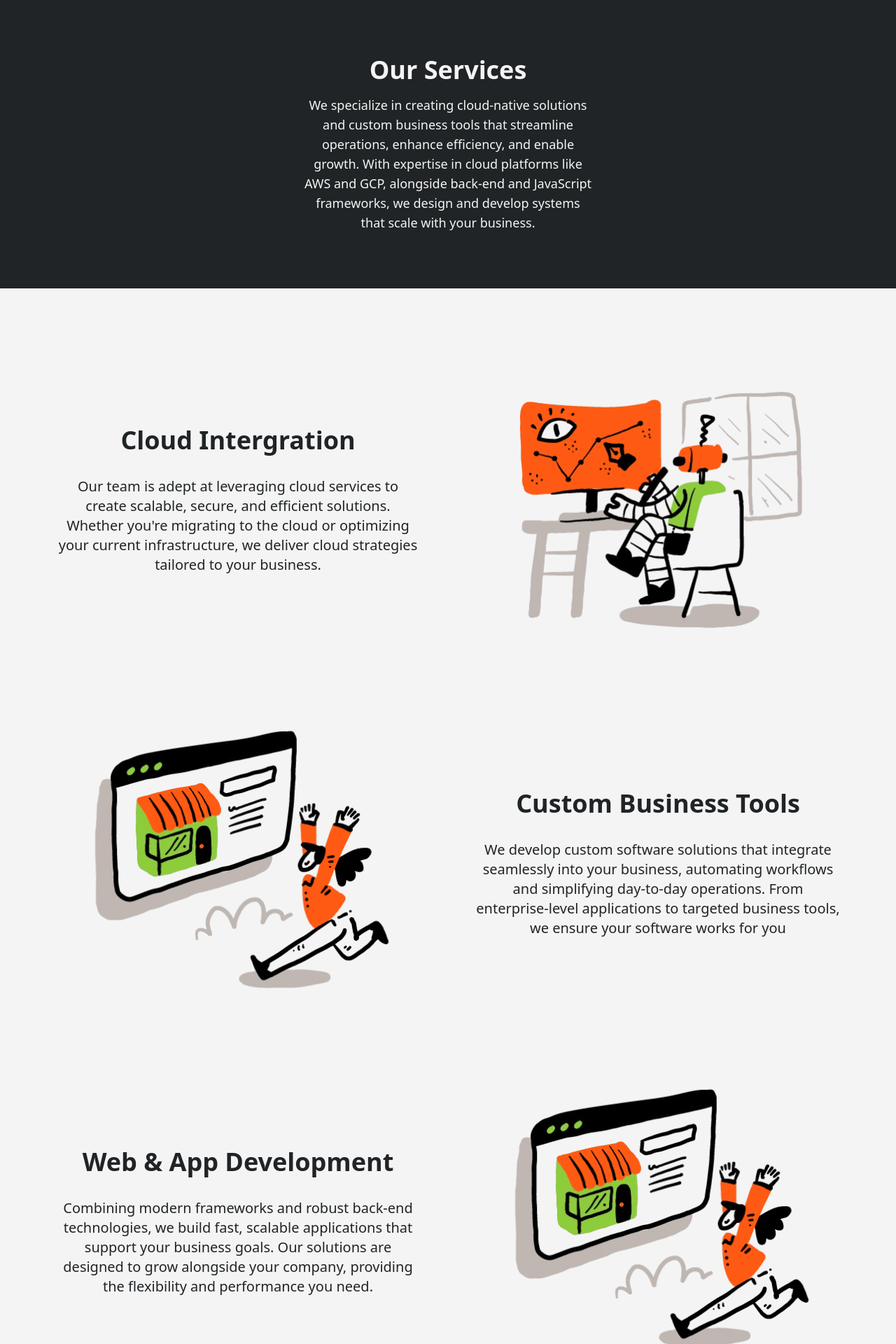
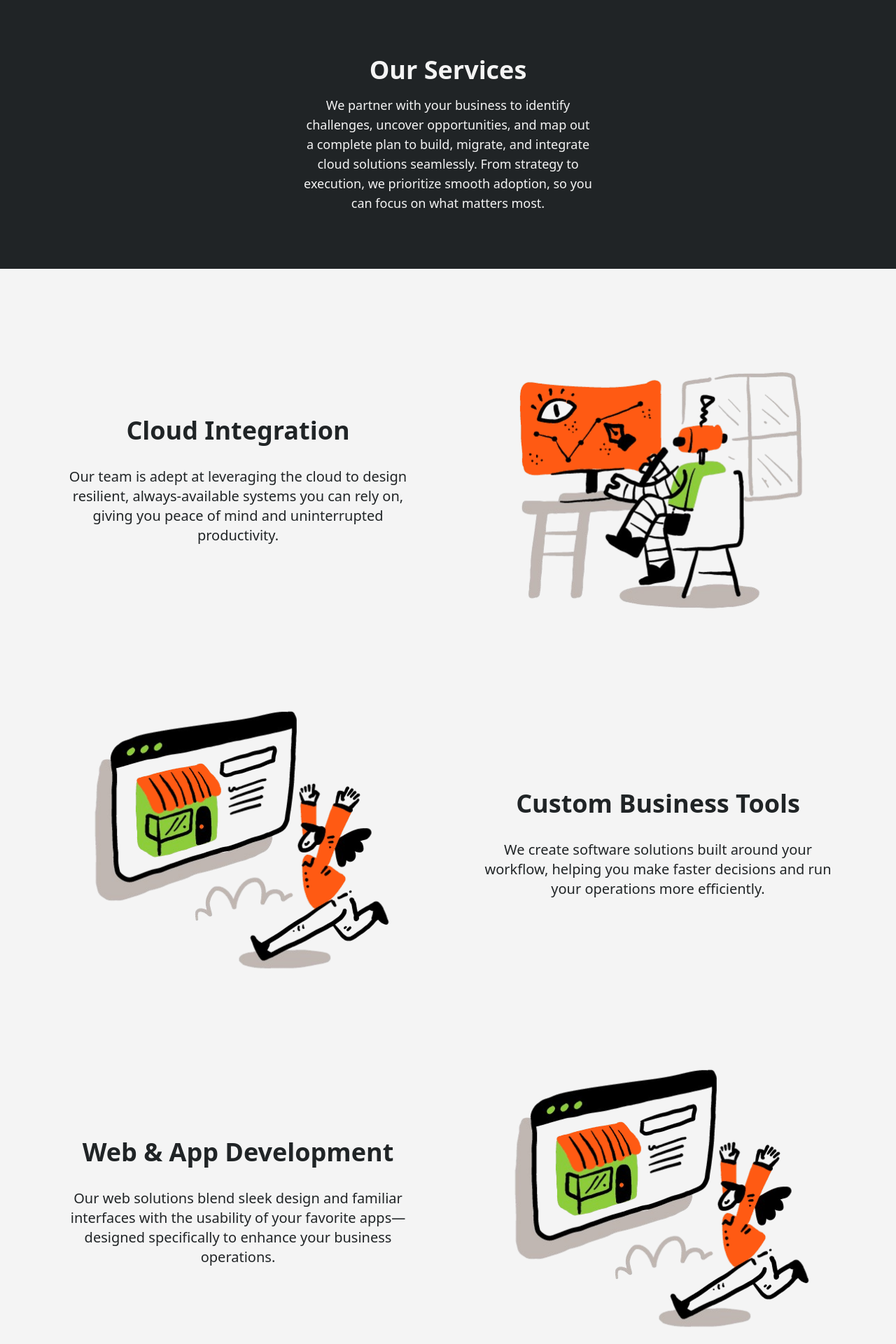
Before and after one commit to bkgsoftware/web, a React (Create React App) app: page / in a window 1280 px wide. Shown: the part 840-2760 px from the top of the page at 70% size. Built offline with nearby package versions, Linux system fonts and the light colour scheme.

Commit message:
rewording

```diff
--- a/src/pages/HomePage.js
+++ b/src/pages/HomePage.js
@@ -4,10 +4,10 @@ import FeatureSection from '../components/FeatureSection';
 import FeatureSectionImage1 from '../assets/featuresection1.png';
 import FeatureSectionImage2 from '../assets/featuresection2.png';
 
-const titleDescription = "We specialize in creating cloud-native solutions and custom business tools that streamline operations, enhance efficiency, and enable growth. With expertise in cloud platforms like AWS and GCP, alongside back-end and JavaScript frameworks, we design and develop systems that scale with your business."
-const featureDesciption1 = "Our team is adept at leveraging cloud services to create scalable, secure, and efficient solutions. Whether you're migrating to the cloud or optimizing your current infrastructure, we deliver cloud strategies tailored to your business."
-const featureDesciption2 = "We develop custom software solutions that integrate seamlessly into your business, automating workflows and simplifying day-to-day operations. From enterprise-level applications to targeted business tools, we ensure your software works for you"
-const featureDesciption3 = "Combining modern frameworks and robust back-end technologies, we build fast, scalable applications that support your business goals. Our solutions are designed to grow alongside your company, providing the flexibility and performance you need."
+const titleDescription = "We partner with your business to identify challenges, uncover opportunities, and map out a complete plan to build, migrate, and integrate cloud solutions seamlessly. From strategy to execution, we prioritize smooth adoption, so you can focus on what matters most."
+const featureDesciption1 = "Our team is adept at leveraging the cloud to design resilient, always-available systems you can rely on, giving you peace of mind and uninterrupted productivity."
+const featureDesciption2 = "We create software solutions built around your workflow, helping you make faster decisions and run your operations more efficiently."
+const featureDesciption3 = "Our web solutions blend sleek design and familiar interfaces with the usability of your favorite apps—designed specifically to enhance your business operations."
 
 
 const HomePage = () => {
@@ -15,7 +15,7 @@ const HomePage = () => {
         <div>
             <Hero/>
             <TitleSection title="Our Services" description={titleDescription}/>
-            <FeatureSection title="Cloud Intergration" description={featureDesciption1} imageSrc={FeatureSectionImage1} />
+            <FeatureSection title="Cloud Integration" description={featureDesciption1} imageSrc={FeatureSectionImage1} />
             <FeatureSection title="Custom Business Tools" description={featureDesciption2} imageSrc={FeatureSectionImage2} reverse='True' />
             <FeatureSection title="Web & App Development" description={featureDesciption3} imageSrc={FeatureSectionImage2} />
         </div>
```
